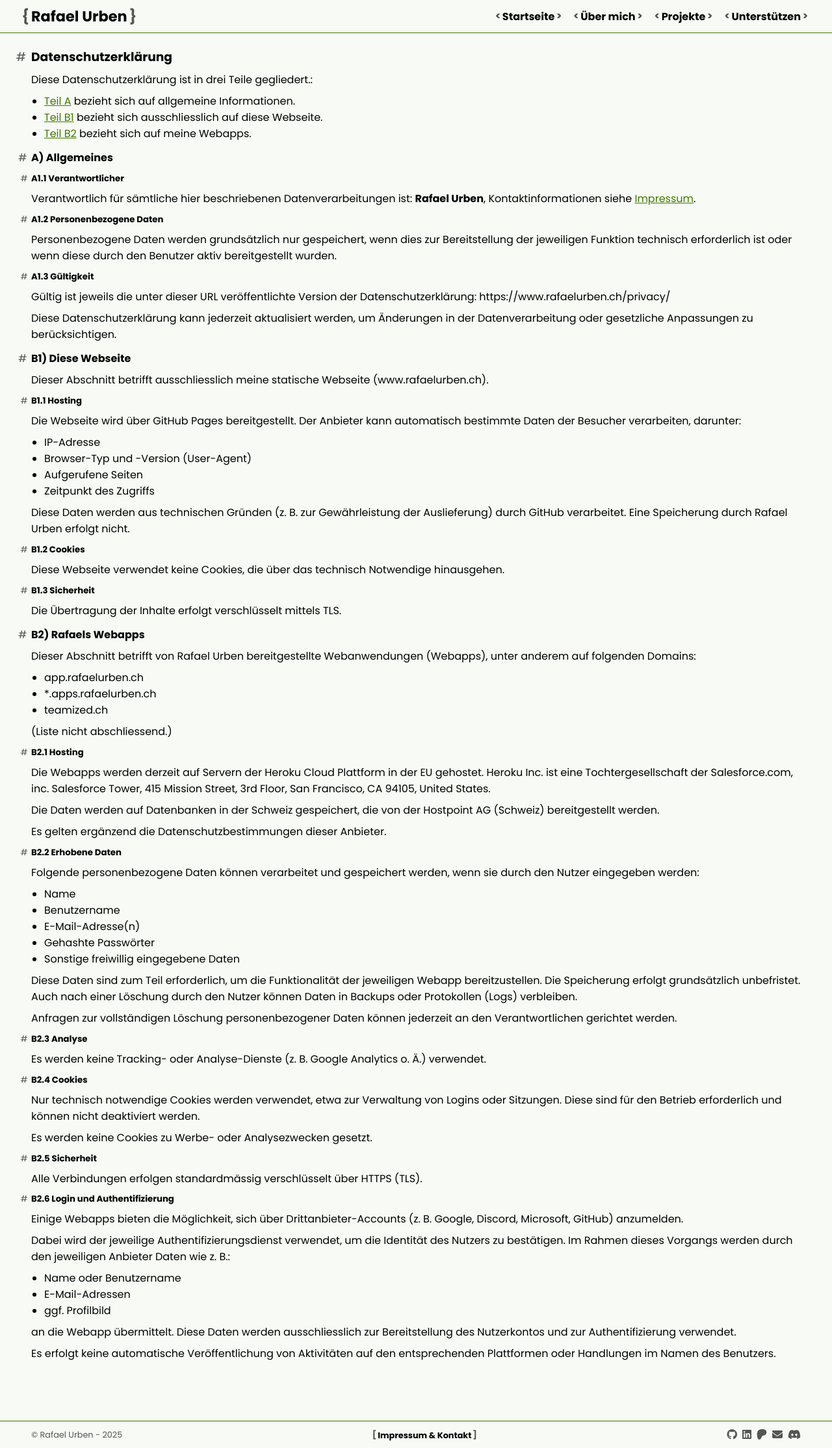
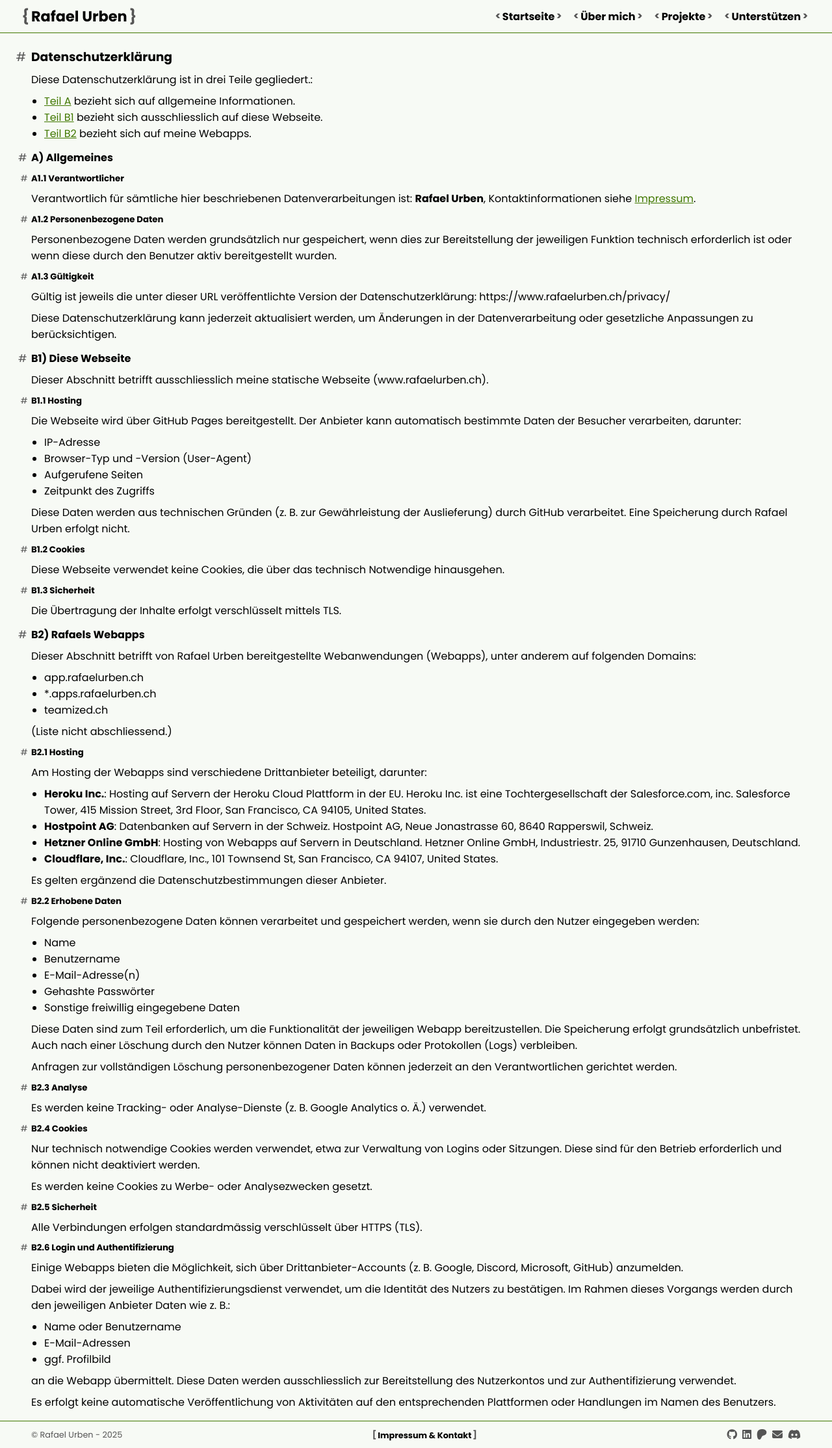
Before and after one commit to rafaelurben/rafaelurben.github.io, a Jekyll site: the page built from pages/privacy.md, in a window 1280 px wide. Shown: the whole page at 65% size. Built offline with Jekyll 4.4.1, drawn with Linux system fonts in a browser that asks for light colours.

Commit message:
chore(privacy): Update Hosting provider section

```diff
--- a/pages/privacy.md
+++ b/pages/privacy.md
@@ -72,11 +72,14 @@ Domains:
 
 ##### B2.1 Hosting
 
-Die Webapps werden derzeit auf Servern der Heroku Cloud Plattform in der EU gehostet. Heroku Inc. ist eine
-Tochtergesellschaft der Salesforce.com, inc. Salesforce Tower, 415 Mission Street, 3rd Floor, San Francisco, CA 94105,
-United States.
+Am Hosting der Webapps sind verschiedene Drittanbieter beteiligt, darunter:
 
-Die Daten werden auf Datenbanken in der Schweiz gespeichert, die von der Hostpoint AG (Schweiz) bereitgestellt werden.
+- **Heroku Inc.**: Hosting auf Servern der Heroku Cloud Plattform in der EU. Heroku Inc. ist eine Tochtergesellschaft
+  der Salesforce.com, inc. Salesforce Tower, 415 Mission Street, 3rd Floor, San Francisco, CA 94105, United States.
+- **Hostpoint AG**: Datenbanken auf Servern in der Schweiz. Hostpoint AG, Neue Jonastrasse 60, 8640 Rapperswil, Schweiz.
+- **Hetzner Online GmbH**: Hosting von Webapps auf Servern in Deutschland. Hetzner Online GmbH, Industriestr. 25, 91710
+  Gunzenhausen, Deutschland.
+- **Cloudflare, Inc.**: Cloudflare, Inc., 101 Townsend St, San Francisco, CA 94107, United States.
 
 Es gelten ergänzend die Datenschutzbestimmungen dieser Anbieter.
 
```
